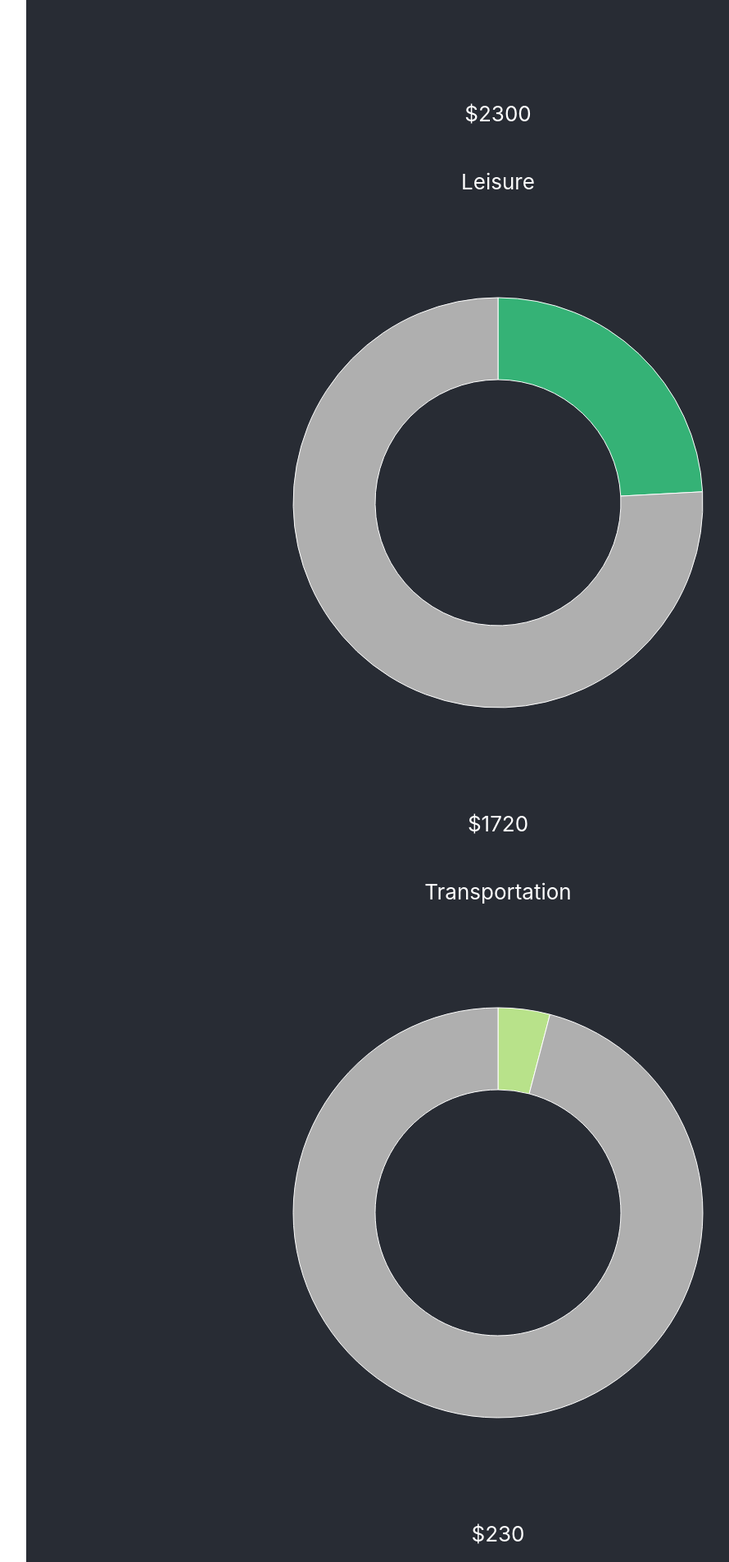
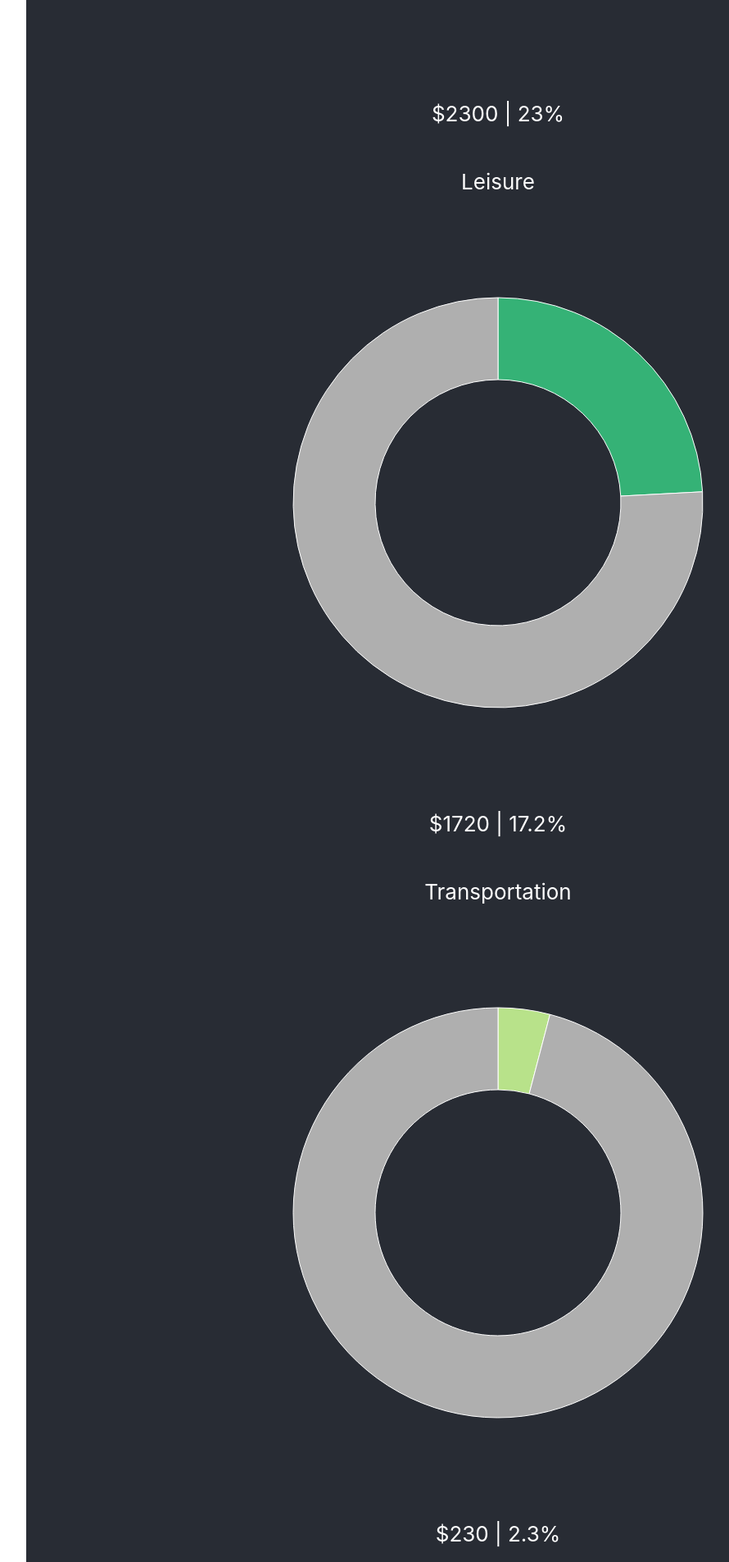
Before and after one commit to vincetrain/budgie, a React (Create React App) app: page /expenses in a window 1280 px wide. Shown: the part 2335-4240 px from the top of the page at 82% size, without its empty margins (96-986 px from the left). Built offline with nearby package versions, Linux system fonts and the light colour scheme.

Commit message:
percents

```diff
--- a/src/App.js
+++ b/src/App.js
@@ -39,25 +39,25 @@ function App() {
         <PieChart width={700} height={700}>
           <Pie data={[data[1], {name: 'fill', money: totalMoney-data[0].money, fill: '#AFAFAF'}]} dataKey="money" outerRadius={250} fill="#347571" innerRadius={150} startAngle={90} endAngle={-360}/>
         </PieChart>
-        <p>${data[1].money}</p>
+        <p>${data[1].money} | {data[1].money/totalMoney * 100}%</p>
 
         <p>Leisure</p>
         <PieChart width={700} height={700}>
           <Pie data={[data[2], {name: 'fill', money: totalMoney-data[0].money, fill: '#AFAFAF'}]} dataKey="money" outerRadius={250} fill="#35B276" innerRadius={150} startAngle={90} endAngle={-360}/>
         </PieChart>
-        <p>${data[2].money}</p>
+        <p>${data[2].money} | {data[2].money/totalMoney * 100}%</p>
 
         <p>Transportation</p>
         <PieChart width={700} height={700}>
           <Pie data={[data[3], {name: 'fill', money: totalMoney-data[0].money, fill: '#AFAFAF'}]} dataKey="money" outerRadius={250} fill="#B8E28A" innerRadius={150} startAngle={90} endAngle={-360}/>
         </PieChart>
-        <p>${data[3].money}</p>
+        <p>${data[3].money} | {data[3].money/totalMoney * 100}%</p>
 
         <p>Other</p>
         <PieChart width={700} height={700}>
           <Pie data={[data[4], {name: 'fill', money: totalMoney-data[0].money, fill: '#AFAFAF'}]} dataKey="money" outerRadius={250} fill="#C6EDB3" innerRadius={150} startAngle={90} endAngle={-360}/>
         </PieChart>
-        <p>${data[4].money}</p>
+        <p>${data[4].money} | {data[4].money/totalMoney * 100}%</p>
 
       </header>
     </div>
```
